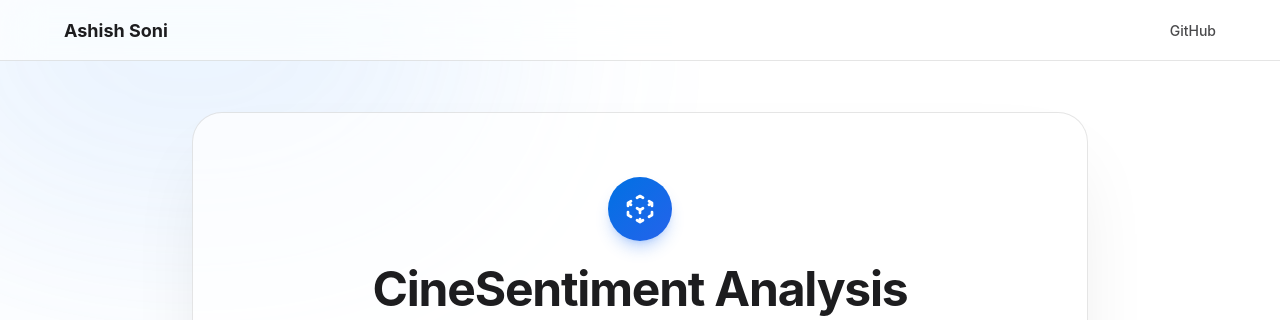
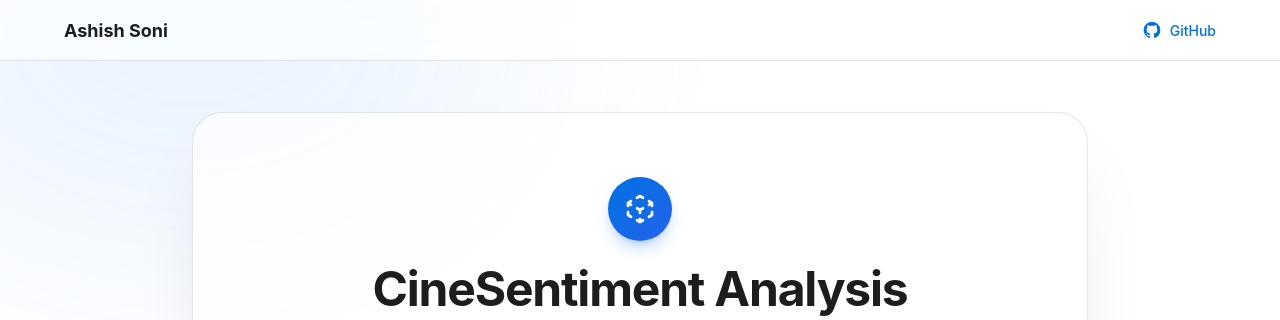
Before and after one commit to ashish-soni-org/Sentiment-Analysis, a FastAPI app: page / in a window 1280 px wide. Shown: the top 320 px of the page. Run offline with FastAPI, Linux system fonts and the light colour scheme; parts of the project's set-up code (start-up, migrations or seed data) failed here and were passed over; some libraries are stand-ins or nearby versions.

Commit message:
Add GitHub logo to nav and set color to blue

```diff
--- a/templates/index.html
+++ b/templates/index.html
@@ -103,7 +103,12 @@
                 <div>
                     <a href="https://github.com/ashish-soni-org/Sentiment-Analysis" target="_blank"
                         rel="noopener noreferrer"
-                        class="text-apple-text dark:text-apple-dark-text opacity-80 hover:opacity-100 text-[14px] font-medium transition-opacity">
+                        class="flex items-center gap-2 text-apple-accent hover:text-apple-text dark:hover:text-white text-[14px] font-medium transition-colors">
+                        <svg xmlns="http://www.w3.org/2000/svg" viewBox="0 0 24 24" fill="currentColor" class="w-5 h-5">
+                            <path fill-rule="evenodd"
+                                d="M12 2C6.477 2 2 6.484 2 12.017c0 4.425 2.865 8.18 6.839 9.504.5.092.682-.217.682-.483 0-.237-.008-.868-.013-1.703-2.782.605-3.369-1.343-3.369-1.343-.454-1.158-1.11-1.466-1.11-1.466-.908-.62.069-.608.069-.608 1.003.07 1.531 1.032 1.531 1.032.892 1.53 2.341 1.088 2.91.832.092-.647.35-1.088.636-1.338-2.22-.253-4.555-1.113-4.555-4.951 0-1.093.39-1.988 1.029-2.688-.103-.253-.446-1.272.098-2.65 0 0 .84-.27 2.75 1.026A9.564 9.564 0 0112 6.844c.85.004 1.705.115 2.504.337 1.909-1.296 2.747-1.027 2.747-1.027.546 1.379.202 2.398.1 2.651.64.7 1.028 1.595 1.028 2.688 0 3.848-2.339 4.695-4.566 4.943.359.309.678.92.678 1.855 0 1.338-.012 2.419-.012 2.747 0 .268.18.58.688.482A10.019 10.019 0 0022 12.017C22 6.484 17.522 2 12 2z"
+                                clip-rule="evenodd" />
+                        </svg>
                         GitHub
                     </a>
                 </div>
```
